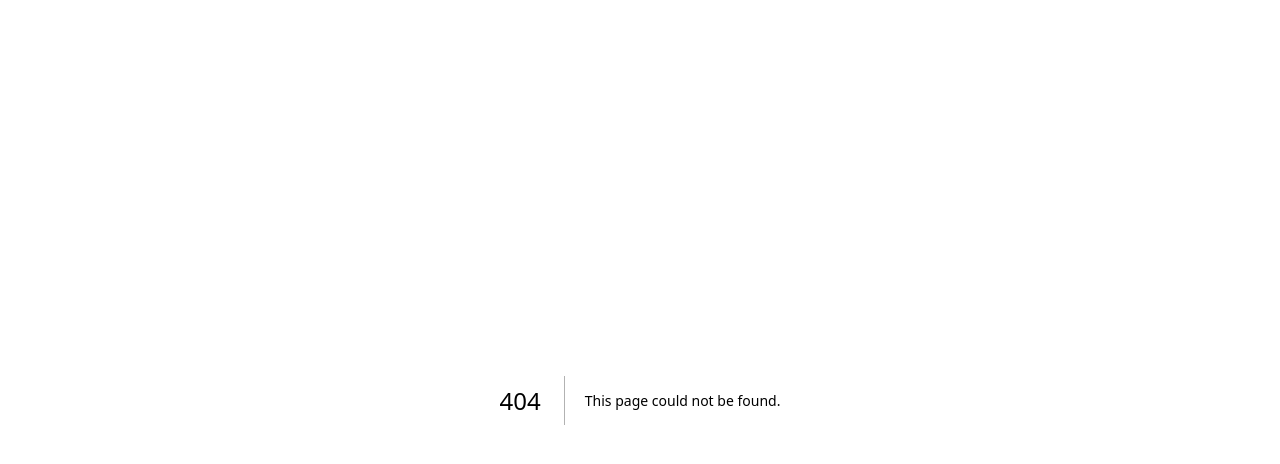
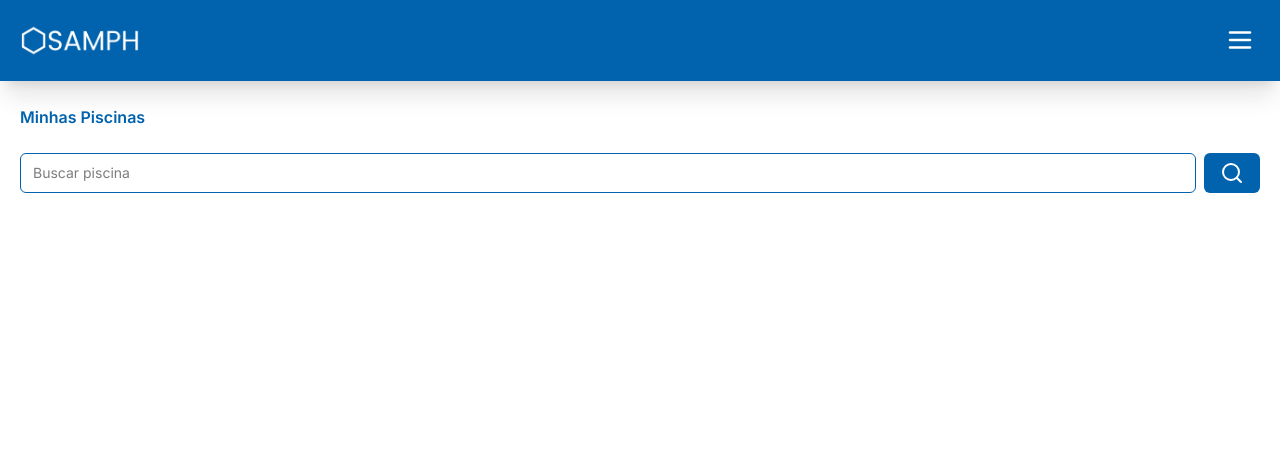
Before and after one commit to pedrofaleirosss/samph, a Next.js app: page /pools in a window 1280 px wide. Before the commit this address had no page. Shown: the top 464 px of the page. Built offline with nearby package versions, Linux system fonts and the light colour scheme.

Commit message:
feat: add initial PoolsPage

```diff
--- /dev/null
+++ b/app/_components/ui/form.tsx
@@ -0,0 +1,179 @@
+"use client";
+
+import * as React from "react";
+import * as LabelPrimitive from "@radix-ui/react-label";
+import { Slot } from "@radix-ui/react-slot";
+import {
+  Controller,
+  ControllerProps,
+  FieldPath,
+  FieldValues,
+  FormProvider,
+  useFormContext,
+} from "react-hook-form";
+
+import { cn } from "@/app/_lib/utils";
+import { Label } from "@/app/_components/ui/label";
+
+const Form = FormProvider;
+
+type FormFieldContextValue<
+  TFieldValues extends FieldValues = FieldValues,
+  TName extends FieldPath<TFieldValues> = FieldPath<TFieldValues>,
+> = {
+  name: TName;
+};
+
+const FormFieldContext = React.createContext<FormFieldContextValue>(
+  {} as FormFieldContextValue,
+);
+
+const FormField = <
+  TFieldValues extends FieldValues = FieldValues,
+  TName extends FieldPath<TFieldValues> = FieldPath<TFieldValues>,
+>({
+  ...props
+}: ControllerProps<TFieldValues, TName>) => {
+  return (
+    <FormFieldContext.Provider value={{ name: props.name }}>
+      <Controller {...props} />
+    </FormFieldContext.Provider>
+  );
+};
+
+const useFormField = () => {
+  const fieldContext = React.useContext(FormFieldContext);
+  const itemContext = React.useContext(FormItemContext);
+  const { getFieldState, formState } = useFormContext();
+
+  const fieldState = getFieldState(fieldContext.name, formState);
+
+  if (!fieldContext) {
+    throw new Error("useFormField should be used within <FormField>");
+  }
+
+  const { id } = itemContext;
+
+  return {
+    id,
+    name: fieldContext.name,
+    formItemId: `${id}-form-item`,
+    formDescriptionId: `${id}-form-item-description`,
+    formMessageId: `${id}-form-item-message`,
+    ...fieldState,
+  };
+};
+
+type FormItemContextValue = {
+  id: string;
+};
+
+const FormItemContext = React.createContext<FormItemContextValue>(
+  {} as FormItemContextValue,
+);
+
+const FormItem = React.forwardRef<
+  HTMLDivElement,
+  React.HTMLAttributes<HTMLDivElement>
+>(({ className, ...props }, ref) => {
+  const id = React.useId();
+
+  return (
+    <FormItemContext.Provider value={{ id }}>
+      <div ref={ref} className={cn("space-y-2", className)} {...props} />
+    </FormItemContext.Provider>
+  );
+});
+FormItem.displayName = "FormItem";
+
+const FormLabel = React.forwardRef<
+  React.ElementRef<typeof LabelPrimitive.Root>,
+  React.ComponentPropsWithoutRef<typeof LabelPrimitive.Root>
+>(({ className, ...props }, ref) => {
+  const { error, formItemId } = useFormField();
+
+  return (
+    <Label
+      ref={ref}
+      className={cn(error && "text-destructive", className)}
+      htmlFor={formItemId}
+      {...props}
+    />
+  );
+});
+FormLabel.displayName = "FormLabel";
+
+const FormControl = React.forwardRef<
+  React.ElementRef<typeof Slot>,
+  React.ComponentPropsWithoutRef<typeof Slot>
+>(({ ...props }, ref) => {
+  const { error, formItemId, formDescriptionId, formMessageId } =
+    useFormField();
+
+  return (
+    <Slot
+      ref={ref}
+      id={formItemId}
+      aria-describedby={
+        !error
+          ? `${formDescriptionId}`
+          : `${formDescriptionId} ${formMessageId}`
+      }
+      aria-invalid={!!error}
+      {...props}
+    />
+  );
+});
+FormControl.displayName = "FormControl";
+
+const FormDescription = React.forwardRef<
+  HTMLParagraphElement,
+  React.HTMLAttributes<HTMLParagraphElement>
+>(({ className, ...props }, ref) => {
+  const { formDescriptionId } = useFormField();
+
+  return (
+    <p
+      ref={ref}
+      id={formDescriptionId}
+      className={cn("text-sm text-muted-foreground", className)}
+      {...props}
+    />
+  );
+});
+FormDescription.displayName = "FormDescription";
+
+const FormMessage = React.forwardRef<
+  HTMLParagraphElement,
+  React.HTMLAttributes<HTMLParagraphElement>
+>(({ className, children, ...props }, ref) => {
+  const { error, formMessageId } = useFormField();
+  const body = error ? String(error?.message) : children;
+
+  if (!body) {
+    return null;
+  }
+
+  return (
+    <p
+      ref={ref}
+      id={formMessageId}
+      className={cn("text-sm font-medium text-destructive", className)}
+      {...props}
+    >
+      {body}
+    </p>
+  );
+});
+FormMessage.displayName = "FormMessage";
+
+export {
+  useFormField,
+  Form,
+  FormItem,
+  FormLabel,
+  FormControl,
+  FormDescription,
+  FormMessage,
+  FormField,
+};
--- /dev/null
+++ b/app/_components/ui/label.tsx
@@ -0,0 +1,26 @@
+"use client";
+
+import * as React from "react";
+import * as LabelPrimitive from "@radix-ui/react-label";
+import { cva, type VariantProps } from "class-variance-authority";
+
+import { cn } from "@/app/_lib/utils";
+
+const labelVariants = cva(
+  "text-sm font-medium leading-none peer-disabled:cursor-not-allowed peer-disabled:opacity-70",
+);
+
+const Label = React.forwardRef<
+  React.ElementRef<typeof LabelPrimitive.Root>,
+  React.ComponentPropsWithoutRef<typeof LabelPrimitive.Root> &
+    VariantProps<typeof labelVariants>
+>(({ className, ...props }, ref) => (
+  <LabelPrimitive.Root
+    ref={ref}
+    className={cn(labelVariants(), className)}
+    {...props}
+  />
+));
+Label.displayName = LabelPrimitive.Root.displayName;
+
+export { Label };
--- /dev/null
+++ b/app/pools/page.tsx
@@ -0,0 +1,20 @@
+import Header from "../_components/header";
+import Search from "../_components/search";
+
+const PoolsPage = () => {
+  return (
+    <>
+      <Header />
+
+      <div className="mt-6 px-5 pb-6">
+        <h2 className="font-semibold text-primary">Minhas Piscinas</h2>
+
+        <div className="mt-6">
+          <Search />
+        </div>
+      </div>
+    </>
+  );
+};
+
+export default PoolsPage;
--- a/package.json
+++ b/package.json
@@ -10,8 +10,10 @@
     "prepare": "husky"
   },
   "dependencies": {
+    "@hookform/resolvers": "^3.9.0",
     "@prisma/client": "^5.18.0",
     "@radix-ui/react-dialog": "^1.1.1",
+    "@radix-ui/react-label": "^2.1.0",
     "@radix-ui/react-slot": "^1.1.0",
     "class-variance-authority": "^0.7.0",
     "clsx": "^2.1.1",
@@ -19,8 +21,10 @@
     "next": "14.2.5",
     "react": "^18",
     "react-dom": "^18",
+    "react-hook-form": "^7.53.0",
     "tailwind-merge": "^2.5.2",
-    "tailwindcss-animate": "^1.0.7"
+    "tailwindcss-animate": "^1.0.7",
+    "zod": "^3.23.8"
   },
   "devDependencies": {
     "@types/node": "^20",
```
Also changed, not shown: 1 other file (tests, documents, lock files or other folders).
